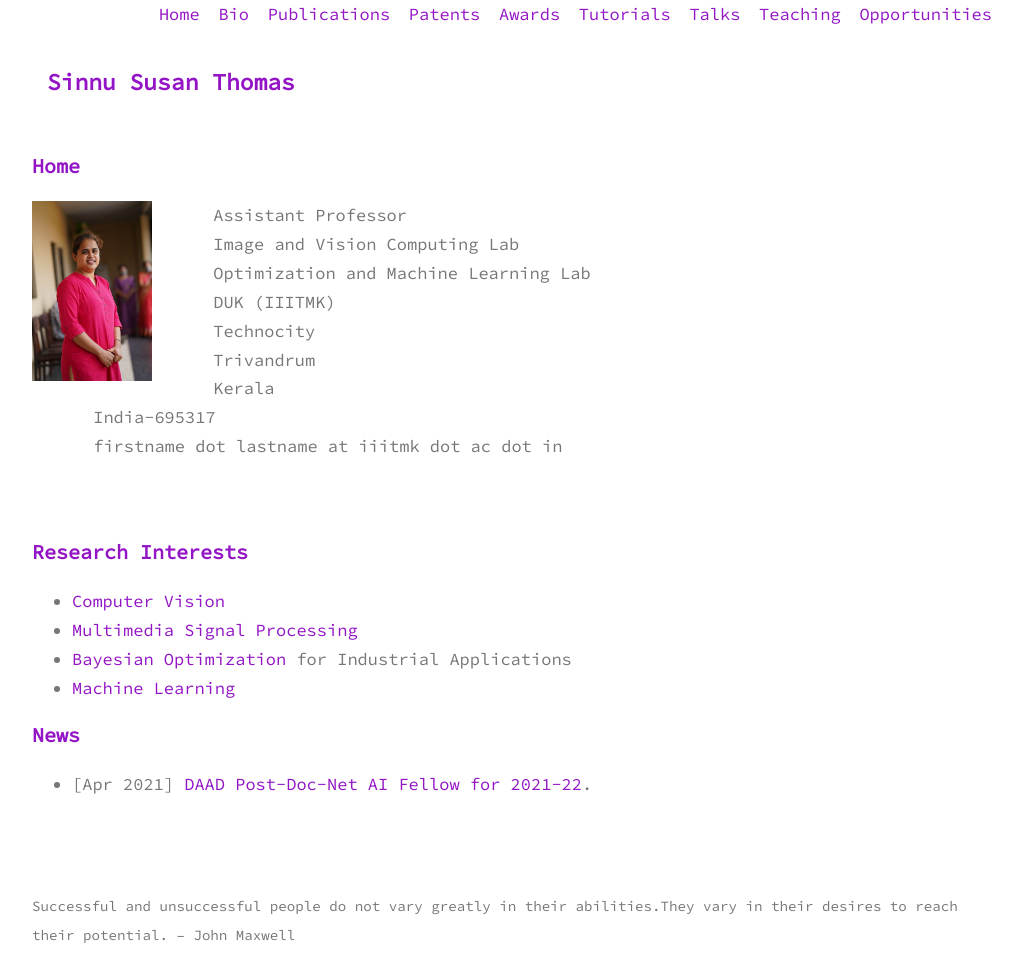
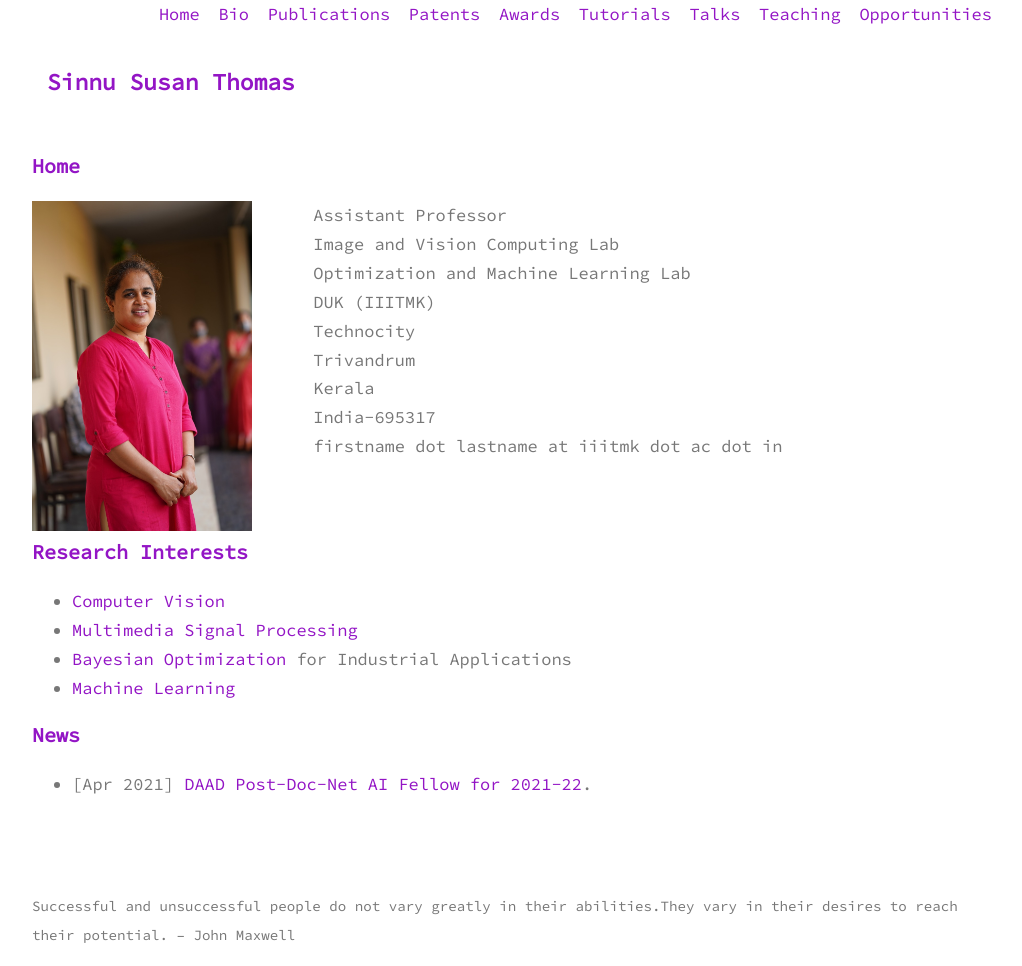
Before and after one commit to sinnuthomas/sinnuthomas.github.io, a Jekyll site: the page built from index.md, in a window 1280 px wide. Shown: the whole page, without its empty margins (128-1150 px from the left). Built offline with Jekyll 4.4.1, drawn with Linux system fonts in a browser that asks for light colours.

Commit message:
Update index.md

```diff
--- a/index.md
+++ b/index.md
@@ -3,7 +3,7 @@
 title: Home
 ---
 
-<img align="left" src="sinnu1.jpg" width="120" >
+<img align="left" src="sinnu1.jpg" width="220" >
 
 &nbsp;&nbsp;&nbsp;&nbsp;&nbsp;&nbsp;Assistant Professor<br>
 &nbsp;&nbsp;&nbsp;&nbsp;&nbsp;&nbsp;Image and Vision Computing Lab<br>
```
